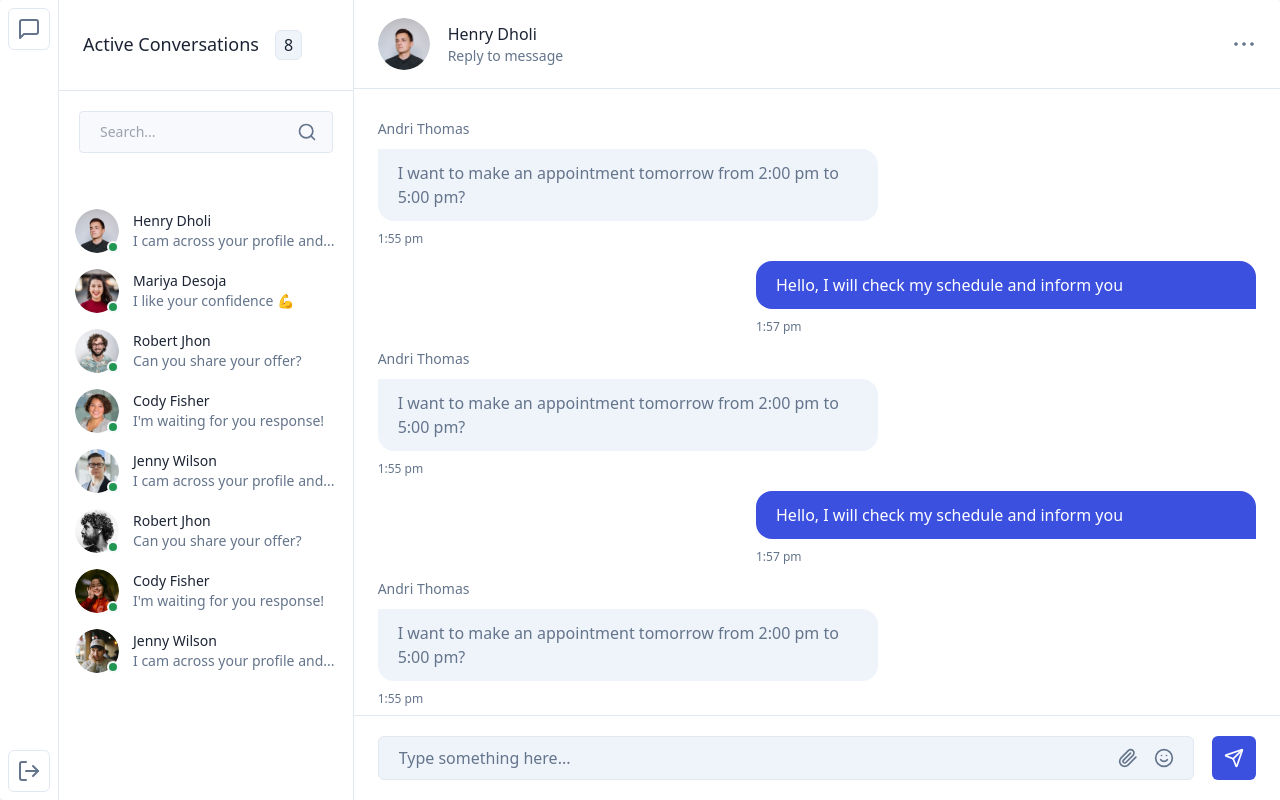
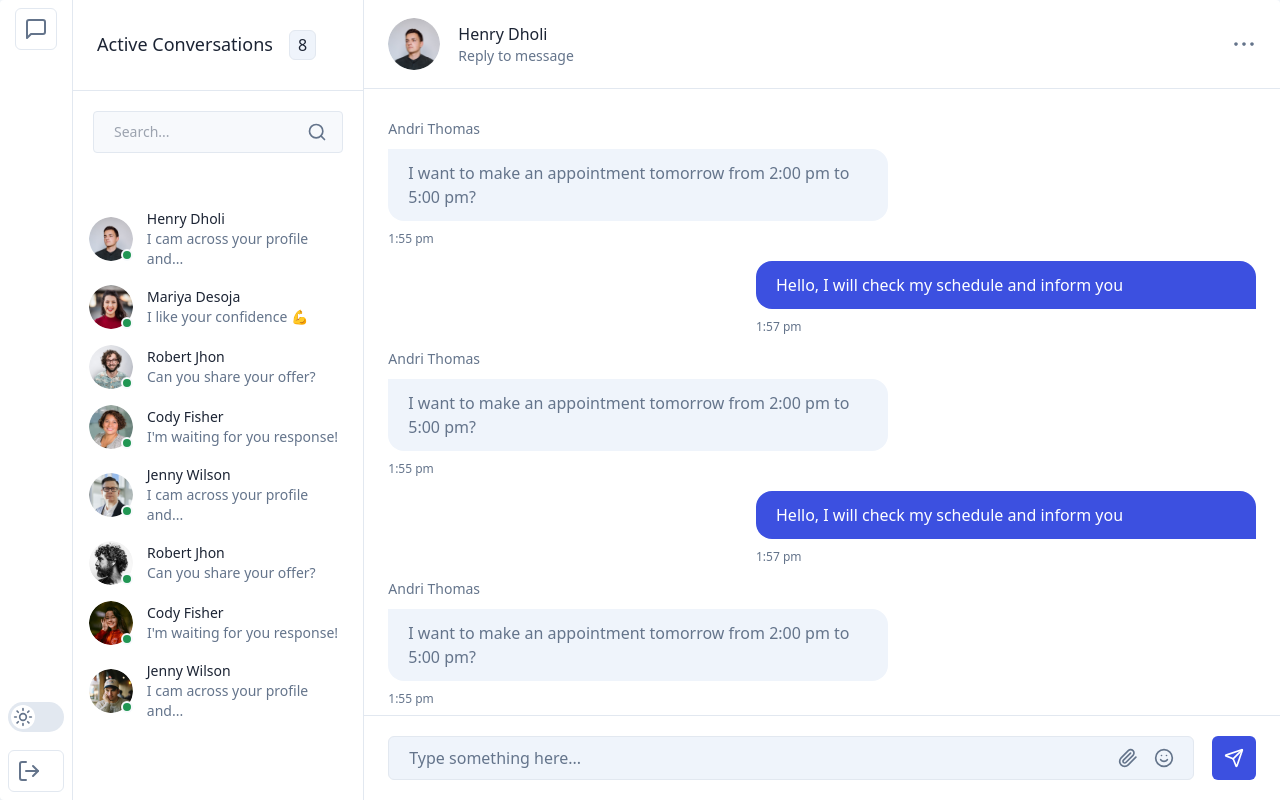
Before and after one commit to dmedinasm/chatprowebapp, a Next.js app: page / in a window 1280 px wide. Built offline with nearby package versions, Linux system fonts and the light colour scheme.

Commit message:
Creado UI Selector de Dark Mode y creados custom hooks para manejar dicha logica

```diff
--- a/src/components/main-components/sidebar.tsx
+++ b/src/components/main-components/sidebar.tsx
@@ -1,5 +1,6 @@
 import { LogOut, MessageSquare } from 'lucide-react'
 import React from 'react'
+import DarkModeSwitcher from '../ui/darkmodeswitcher'
 
 function Sidebar () {
   return (
@@ -9,7 +10,8 @@ function Sidebar () {
         </div>
         <div className='flex flex-col grow'></div>
 
-        <div className=''>
+        <div className='space-y-4.5'>
+          <DarkModeSwitcher/>
         <div className='mx-auto border border-stroke rounded-md p-2 dark:border-strokedark hover:bg-stone-100 cursor-pointer'>
             <LogOut size={24}/>
         </div>
--- /dev/null
+++ b/src/components/ui/darkmodeswitcher.tsx
@@ -0,0 +1,22 @@
+import { Moon, Sun } from 'lucide-react'
+import React from 'react'
+
+function DarkModeSwitcher () {
+  return (
+    <li className='list-none'>
+        <label htmlFor='' className='relative m-0 block h-7.5 w-14 rounded-full bg-stroke'>
+            <input type='checkbox' className='absolute z-50 top-0 m-0 h-full w-full cursor-pointer opacity-0'/>
+            <span className='absolute top-1/2 left-[3px] flex h-6 w-6 -translate-y-1/2 translate-x-0 items-center justify-center rounded-full bg-white duration-75 ease-linear'>
+                <span className='dark:hidden'>
+                    <Sun size={20}/>
+                </span>
+                <span className='hidden dark:inline'>
+                    <Moon/>
+                </span>
+            </span>
+        </label>
+    </li>
+  )
+}
+
+export default DarkModeSwitcher
--- /dev/null
+++ b/src/hooks/useColorMode.ts
@@ -0,0 +1,22 @@
+import { useEffect } from 'react'
+import useLocalStorage from './useLocalStorage'
+
+const useColorMode = () => {
+  const [colorMode, setColorMode] = useLocalStorage('color-theme', 'light')
+
+  useEffect(() => {
+    const mode = 'dark'
+
+    const bodyClass = window.document.body.classList
+
+    if (colorMode === 'dark') {
+      bodyClass.add(mode)
+    } else {
+      bodyClass.remove(mode)
+    }
+  }, [colorMode])
+
+  return [colorMode, setColorMode]
+}
+
+export default useColorMode
--- /dev/null
+++ b/src/hooks/useLocalStorage.ts
@@ -0,0 +1,26 @@
+import { useEffect, useState } from 'react'
+
+function useLocalStorage<T> (key: string, initialValue: T):[T, React.Dispatch<React.SetStateAction<T>>] {
+  const [storedValue, setStoredValue] = useState(() => {
+    try {
+      const item = window.localStorage.getItem(key)
+      return item ? JSON.parse(item) : initialValue
+    } catch (error) {
+      console.log(error)
+      return initialValue
+    }
+  })
+
+  useEffect(() => {
+    try {
+      const valueToStore = typeof storedValue === 'function' ? (storedValue as (prev: T) => T)(storedValue) : storedValue
+      window.localStorage.setItem(key, JSON.stringify(valueToStore))
+    } catch (error) {
+      console.log(error)
+    }
+  }, [key, storedValue])
+
+  return [storedValue, setStoredValue]
+}
+
+export default useLocalStorage
```
